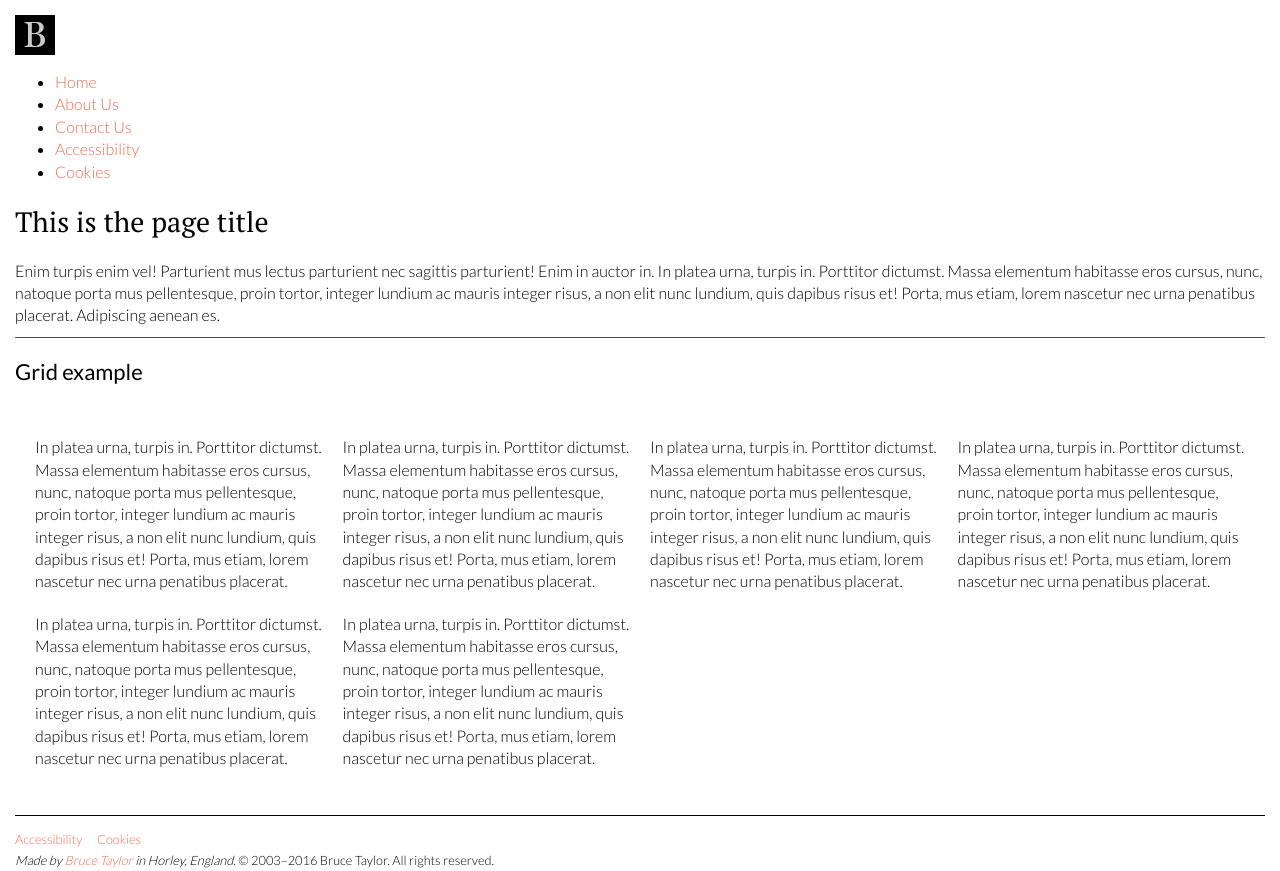
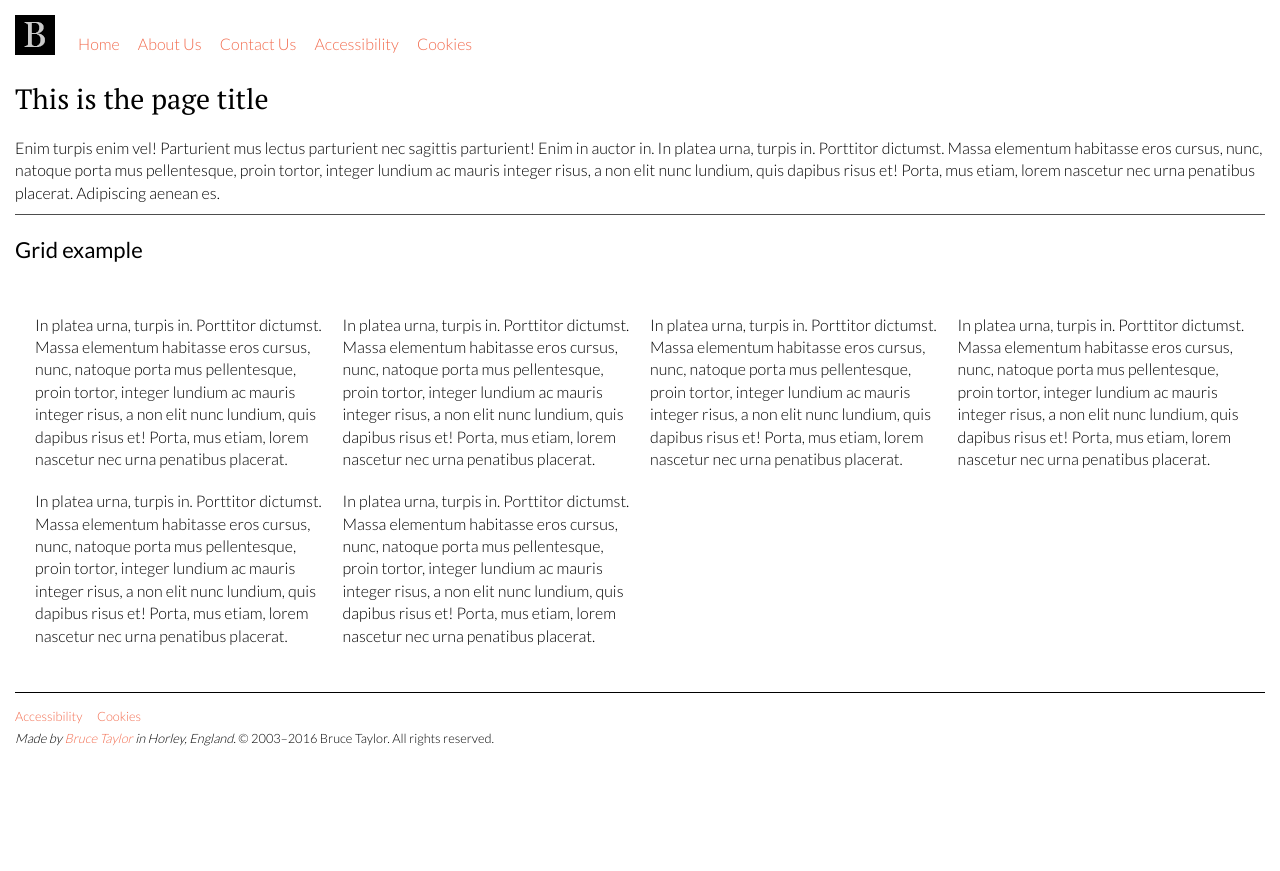
Before and after one commit to brootaylor/personal-dev-framework, a PHP site: page / in a window 1280 px wide. After the commit the page ends 746 px from the top, so only its background shows below. Run offline with PHP 8.4, Linux system fonts and the light colour scheme; style sheets or scripts are compiled from the project's sources.

Commit message:
Masthead and navigation style updates.

```diff
--- a/scss/framework/_masthead.scss
+++ b/scss/framework/_masthead.scss
@@ -6,6 +6,36 @@
 #masthead {
 	position: relative;
 	margin-top: pxToEm(15px, $base-font-size);
+}
+
+.logo {
+	display: inline-block;
+
+	img {
+		display: block;
+	}
+}
+
+.nav {
+
+	ul {
+		list-style: none;
+		padding: 0;
+		margin: 0;
+	}
+
+	@include break-point(560px) {
+		display: inline-block;
+
+		ul {
+			margin-left: pxToEm(20px, $base-font-size)
+		}
+
+		li {
+			display: inline-block;
+			margin-right: pxToEm(15px, $base-font-size);
+		}
+	}
 }
 
 // Using 'enhanced' class as the selector for devices that cut the mustard
@@ -21,7 +51,7 @@
 			}
 
 				// Hide the menu button now that space allows for the navigation to be visible
-				@include break-point(480px) {
+				@include break-point(560px) {
 					display: none;
 				}
 		}
@@ -31,7 +61,7 @@
 			overflow: hidden;
 
 				// Show the full menu now that space allows
-				@include break-point(480px) {
+				@include break-point(560px) {
 					overflow: auto;
 					max-height: inherit;
 				}
```
